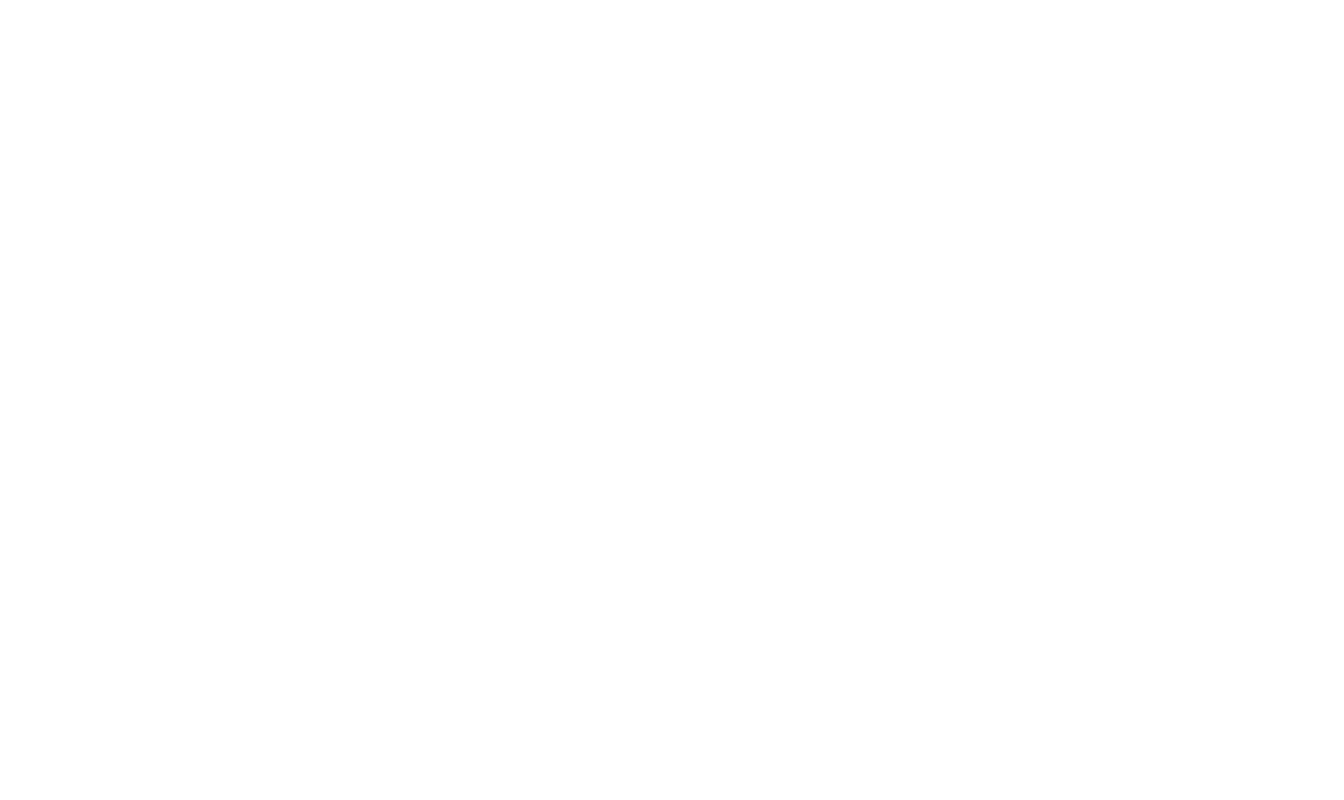
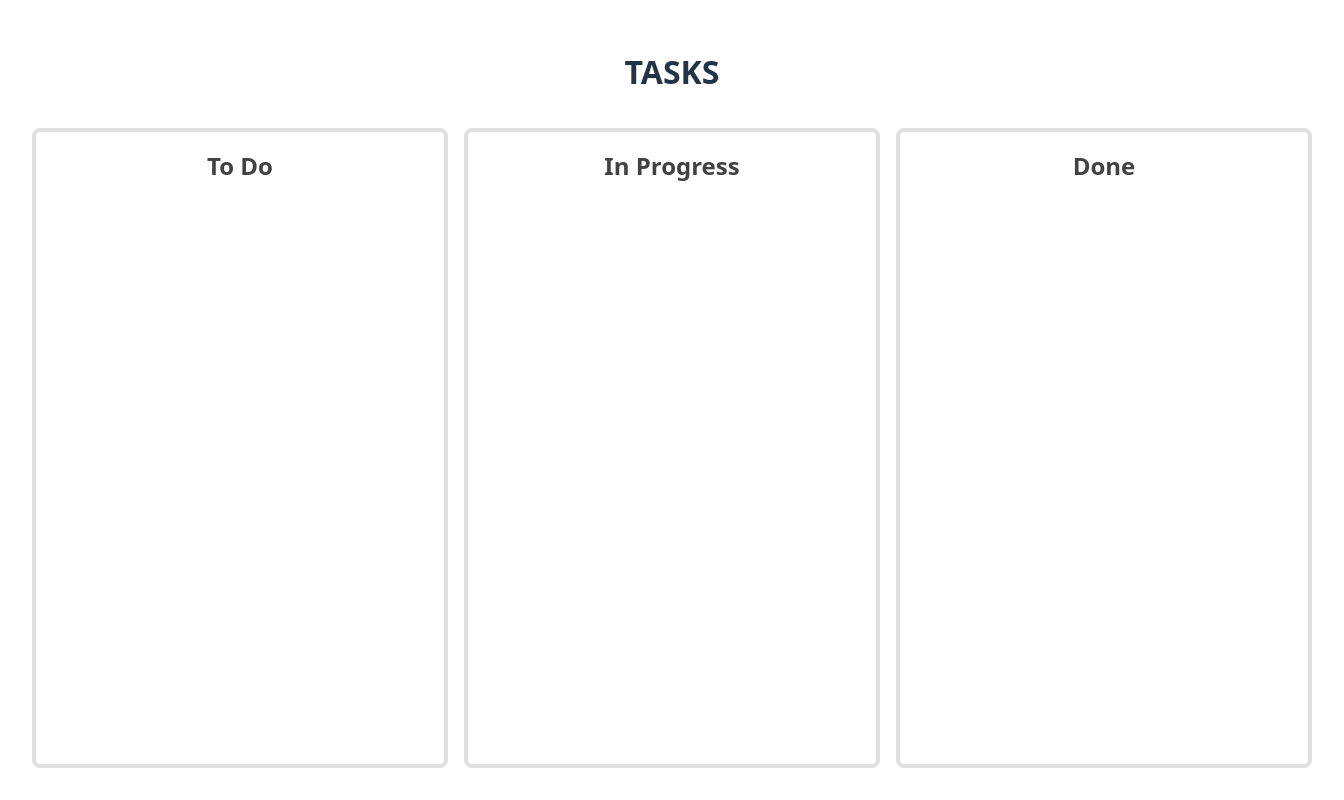
Before and after one commit to michal8319/Task-management, a React (Vite) app in the folder Project-and-task-management/: page /ProjectDetails in a window 1280 px wide. Before the commit this address had no page. Shown: the whole page, 1344 px wide, since content can reach past the window. Built offline with nearby package versions, Linux system fonts and the light colour scheme.

Commit message:
upload page project details2

```diff
--- a/Project-and-task-management/src/App.jsx
+++ b/Project-and-task-management/src/App.jsx
@@ -19,13 +19,13 @@
 
 function App() {
   return (
-
       <Router>
        <Routes>
-         <Route path="/" element={<ProjectDetails />} />
+         <Route path="/ProjectDetails" element={<ProjectDetails />} />
+         <Route path="/Home" element={<Home/>}/>
          <Route path="/Login" element={<Login/>}/>
            {/* <Route path="/ProjectDetails" element={<ProjectDetails/>}/> */}
-             <Route path="/ProjectMain" element={<ProjectMain/>}/>
+             <Route path="/" element={<ProjectMain/>}/>
              {/* <Route path="/AddProject" element={<AddProject/>}/> */}
              {/* <Route path="/CangeStatusTask" element={<CangeStatusTask/>}/>
              <Route path="/CreateProject" element={<CreateProject/>}/>
--- a/Project-and-task-management/src/pages/Login.jsx
+++ b/Project-and-task-management/src/pages/Login.jsx
@@ -13,7 +13,6 @@
   const [rememberMe, setRememberMe] = useState(false);
 
   const handleLogin = () => {
-    // כאן אפשר לקרוא API להזדהות
     console.log({ email, password, rememberMe });
   };
 
@@ -29,42 +28,32 @@
       }}
     >
       <Typography level="h4" sx={{ mb: 2, textAlign: "center" }}>
-        התחברות
+        LOGIN
       </Typography>
-
       <Stack spacing={2}>
         <Input
-          placeholder="אימייל או טלפון"
+          placeholder="Email or phone"
           type="text"
           value={email}
           onChange={(e) => setEmail(e.target.value)}
         />
-
-        {/* אינפוט סיסמה */}
         <Input
-          placeholder="סיסמה"
+          placeholder="password"
           type="password"
           value={password}
           onChange={(e) => setPassword(e.target.value)}
         />
-
-        {/* שורה עם זכור אותי ולינק לשחזור סיסמה */}
         <Box sx={{ display: "flex", justifyContent: "space-between", alignItems: "center" }}>
           <Checkbox
             checked={rememberMe}
             onChange={(e) => setRememberMe(e.target.checked)}
             size="sm"
-            label="זכור אותי"
+            label="remember me"
           />
         </Box>
-
-        {/* כפתור התחברות */}
         <Button variant="solid" color="primary" onClick={handleLogin}>
-          התחבר
+          Log in
         </Button>
-
-        {/* לינק להרשמה */}
-
       </Stack>
     </Box>
   );
--- a/Project-and-task-management/src/pages/ProjectDetails.jsx
+++ b/Project-and-task-management/src/pages/ProjectDetails.jsx
@@ -4,7 +4,7 @@
 
 function Item(props) {
   const { sx, ...other } = props;
-
+  return(
     <Box
   sx={[
     (theme) => ({
@@ -12,11 +12,18 @@
       color: 'grey.800',
       border: '4px solid',
       borderColor: 'grey.300',
-          p: 25,
+      p: 2,
       borderRadius: 2,
+
+      display: "flex",
+      flexDirection: "column",
+      justifyContent: "flex-start",
+      alignItems: "center",
+
       textAlign: 'center',
-          fontSize: '0.875rem',
+      fontSize: '1.5rem',
       fontWeight: '1000',
+
       ...theme.applyStyles('dark', {
         bgcolor: '#101010',
         color: 'grey.300',
@@ -27,12 +34,9 @@
   ]}
   {...other}
 />
-}
+)}
 
 Item.propTypes = {
-  /**
-   * The system prop that allows defining system overrides as well as additional CSS styles.
-   */
   sx: PropTypes.oneOfType([
     PropTypes.arrayOf(
       PropTypes.oneOfType([PropTypes.func, PropTypes.object, PropTypes.bool]),
@@ -43,43 +47,52 @@
 };
 
 const ProjectDetails=()=>{
-  const tasks = useSelector((state) => state.tasks.tasks);
+  const tasks = useSelector((state) => state.tasks);
   const todoTasks = tasks.filter(task => task.status === "todo");
-  const progressTasks = tasks.filter(task => task.status === "progress");
-  const testingTasks = tasks.filter(task => task.status === "testing");
+  const progressTasks = tasks.filter(task => task.status === "in progress");
   const doneTasks = tasks.filter(task => task.status === "done");
     return(
         <>
-        <Box sx={{ mx: 'auto', width: 200 }}></Box>
-
-
        <Box
   sx={{
-    display: 'grid',
-    gridAutoFlow: 'row',
-    gridTemplateColumns: 'repeat(4, 1fr)',
-    gridTemplateRows: 'repeat(1, 200px)',
-    gap: 1,
+    fontSize: "2rem",
+    fontWeight: "bold",
+    textAlign: "center",
+    mt: 2,
+    mb: 4
   }}
 >
-<Item sx={{ gridColumn: '1', gridRow: '1 / 25' }}>To Do {todoTasks.map(task => (
-    <div key={task.id}>{task.title}</div>
-  ))}</Item>
-
-<Item sx={{ gridColumn: '2', gridRow: '1 / 25' }}>In Progress  {progressTasks.map(task => (
+  TASKS
+</Box>
+       <Box sx={{ mx: 'auto', width: 200 }}></Box>
+<Box
+  sx={{
+    display: "grid",
+    gridTemplateColumns: "1fr 1fr 1fr",
+    width: "100vw",
+    height: "80vh",
+    gap: 2
+  }}
+>
+<Item>
+  To Do
+  {todoTasks.map(task => (
     <div key={task.id}>{task.title}</div>
   ))}
 </Item>
-
-<Item sx={{ gridColumn: '3', gridRow: '1 / 25' }}>Testing  {testingTasks.map(task => (
+<Item>
+  In Progress
+  {progressTasks.map(task => (
     <div key={task.id}>{task.title}</div>
-  ))}</Item>
-
-<Item sx={{ gridColumn: '4', gridRow: '1 / 25' }}>Done
+  ))}
+</Item>
+<Item>
+  Done
   {doneTasks.map(task => (
-    <div key={task.id}>{task.title}</div>))}</Item>
+    <div key={task.id}>{task.title}</div>
+  ))}
+</Item>
 </Box>
-
         </>
     )
 }
--- a/Project-and-task-management/src/store/ProjectSlice.js
+++ b/Project-and-task-management/src/store/ProjectSlice.js
@@ -1,4 +1,5 @@
 import { createSlice } from "@reduxjs/toolkit"
+
 const ProjectSlice=createSlice({
     name:"projects",
     initialState:[],
```
Lines whose indentation alone changed are shown as unchanged.
